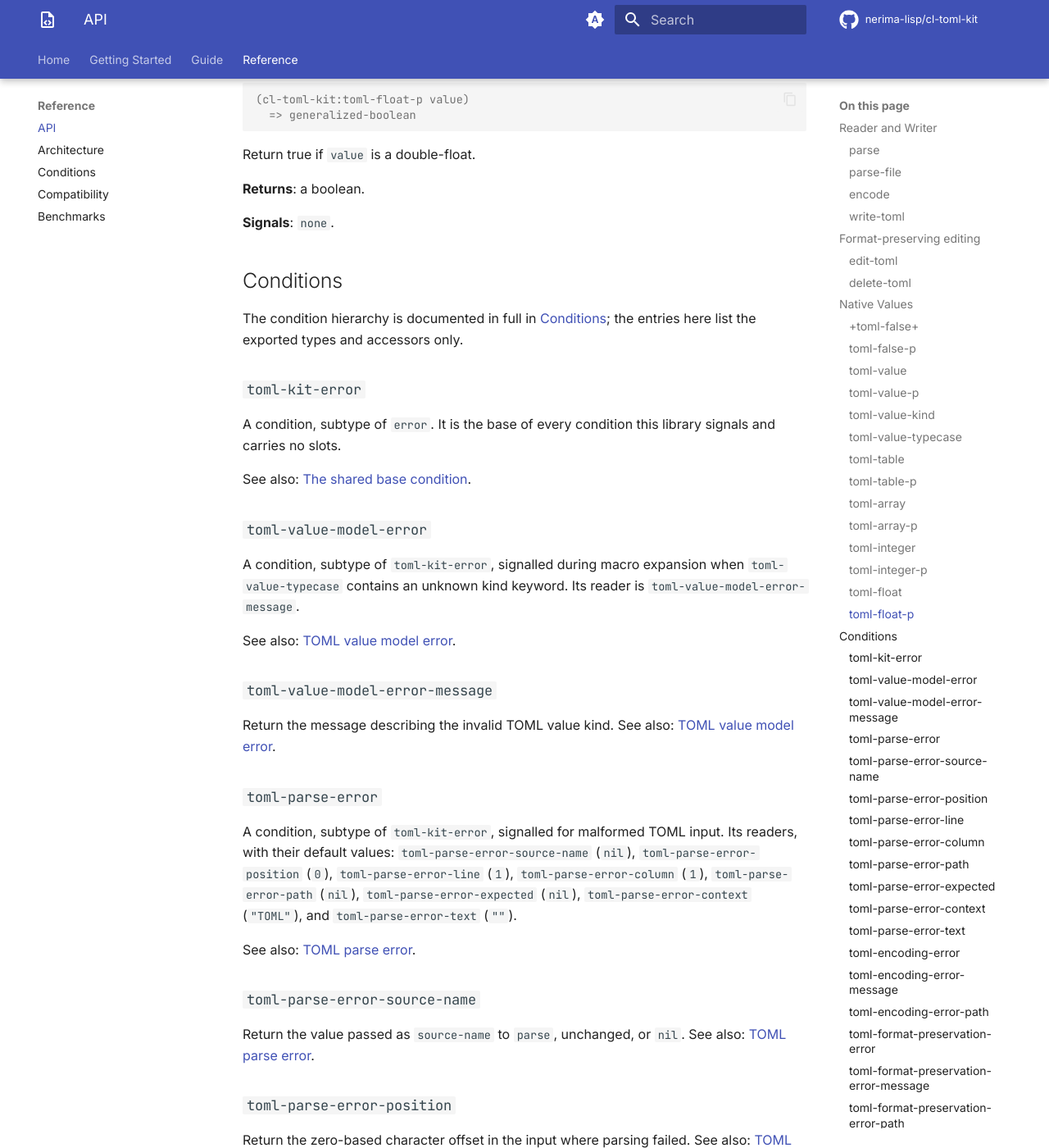
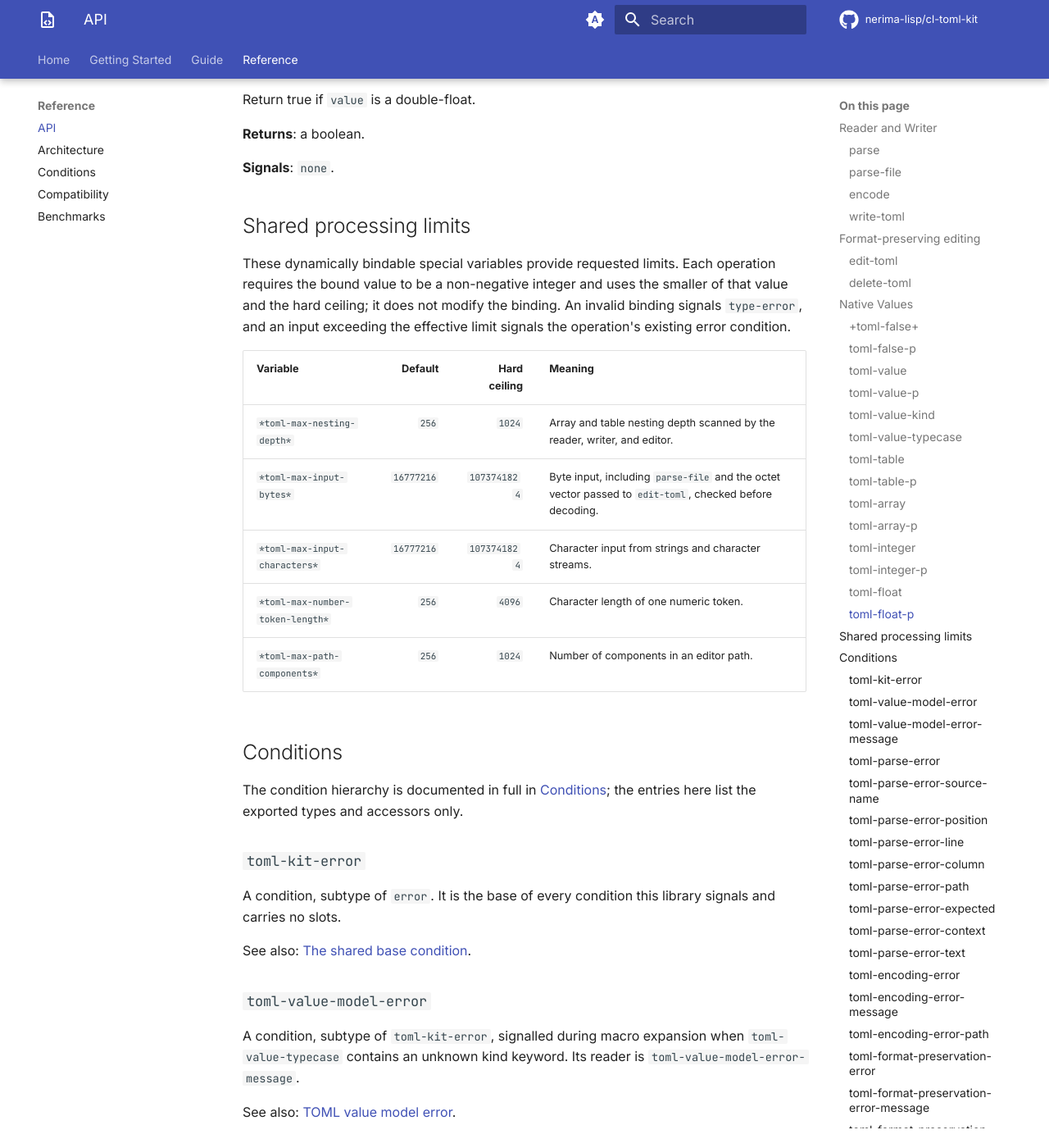
Before and after one commit to nerima-lisp/cl-toml-kit, an MkDocs documentation site: the page built from docs/src/reference/api.md, in a window 1280 px wide and 1400 px high, scrolled down 7397 px. Shown: the whole window at 82% size. Built offline with MkDocs 1.6.1 and Material for MkDocs 9.7.7, drawn with Linux system fonts in a browser that asks for light colours; comment, search, counter and statistics services are not loaded; some of the changed text lies outside the part shown.

Commit message:
feat: add shared TOML processing limits API

```diff
--- a/docs/src/reference/api.md
+++ b/docs/src/reference/api.md
@@ -2,7 +2,8 @@
 
 Everything a caller needs is exported from the single `cl-toml-kit` package:
 the reader and writer entry points, the native value types and predicates,
-and the structured conditions. Nothing else is exported.
+the shared processing limits, and the structured conditions. Nothing else is
+exported.
 
 Symbols are grouped as they are exported in `src/package.lisp`. The
 [data model](../guide/data-model.md) defines the value mapping shared by
@@ -270,13 +271,10 @@ Dispatch `value` by its TOML kind. Clause keys are the kind keywords of
 single Common Lisp `typecase`.
 
 Unknown kind keywords signal `toml-value-model-error` during macro expansion.
-In a `:table` clause whose value is a hash table without the `equal` test, the
-expansion signals `toml-encoding-error` with the message `Invalid TOML table`.
+At runtime, a `:table` clause checks that its hash table uses the `equal` test;
+otherwise it signals `toml-encoding-error` with the message `Invalid TOML table`.
 When no clause matches and there is no `t` clause, it signals
 `toml-encoding-error` with the message `Not a TOML value`.
-
-**Signals**: `toml-value-model-error` for unknown kind keywords during macro
-expansion; `toml-encoding-error` in the two runtime cases above.
 
 **Example**:
 
@@ -365,6 +363,22 @@ Return true if `value` is a double-float.
 **Returns**: a boolean.
 
 **Signals**: `none`.
+
+## Shared processing limits
+
+These dynamically bindable special variables provide requested limits. Each
+operation requires the bound value to be a non-negative integer and uses the
+smaller of that value and the hard ceiling; it does not modify the binding. An
+invalid binding signals `type-error`, and an input exceeding the effective
+limit signals the operation's existing error condition.
+
+| Variable | Default | Hard ceiling | Meaning |
+| --- | ---: | ---: | --- |
+| `*toml-max-nesting-depth*` | `256` | `1024` | Array and table nesting depth scanned by the reader, writer, and editor. |
+| `*toml-max-input-bytes*` | `16777216` | `1073741824` | Byte input, including `parse-file` and the octet vector passed to `edit-toml`, checked before decoding. |
+| `*toml-max-input-characters*` | `16777216` | `1073741824` | Character input from strings and character streams. |
+| `*toml-max-number-token-length*` | `256` | `4096` | Character length of one numeric token. |
+| `*toml-max-path-components*` | `256` | `1024` | Number of components in an editor path. |
 
 ## Conditions
 
```
Also changed, not shown: 4 other files.
